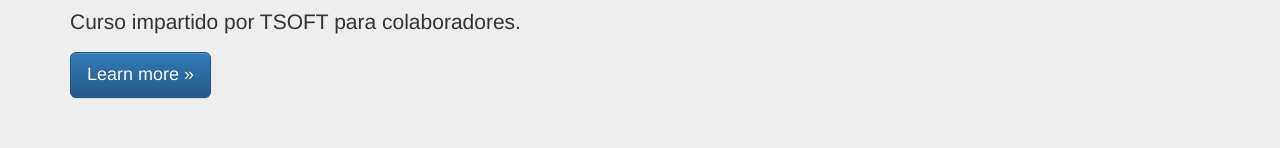
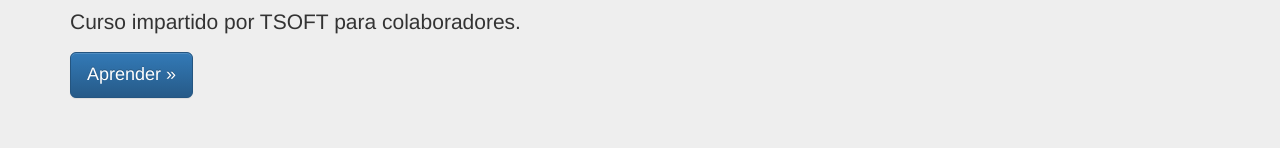
Before and after one commit to danufu/Tarea-1, a plain HTML site: page index.html in a window 1280 px wide. Shown: the part 190-338 px from the top of the page. Drawn offline with nearby package versions, Linux system fonts and the light colour scheme.

Commit message:
Se sube cambio 5 en btn primary

```diff
--- a/index.html
+++ b/index.html
@@ -57,7 +57,7 @@
       <div class="container">
         <h1>Aprendiendo GIT</h1> <!-- Cambio 3 -->
         <p>Curso impartido por TSOFT para colaboradores.</p> <!-- Cambio 4 -->
-        <p><a class="btn btn-primary btn-lg" href="#" role="button">Learn more &raquo;</a></p>
+        <p><a class="btn btn-primary btn-lg" href="#" role="button">Aprender &raquo;</a></p> <!-- Cambio 5 -->
       </div>
     </div>
 
```
